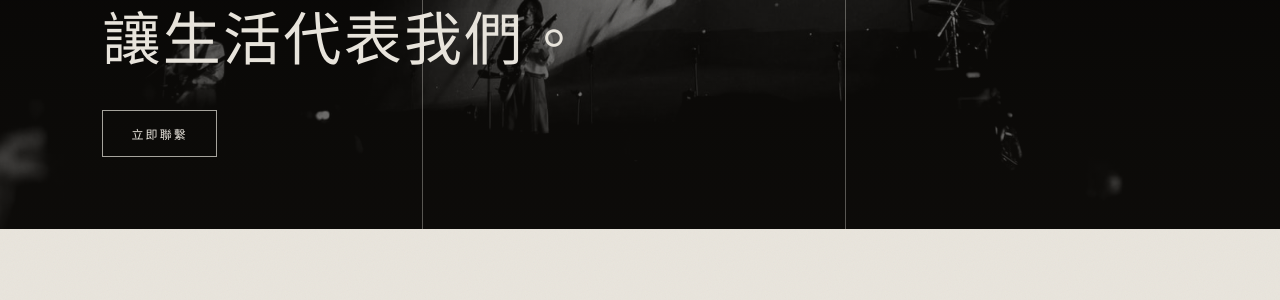
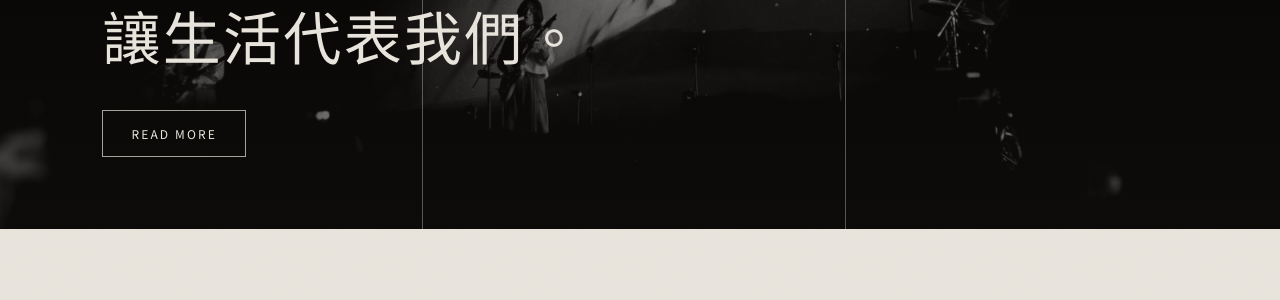
Before and after one commit to enchiang99/en-chiang-site, a Jekyll site: the page built from index.html, in a window 1280 px wide and 900 px high, scrolled down 338 px. Shown: the part 135-435 px from the top of the window. Built offline with Jekyll 4.4.1, drawn with Linux system fonts in a browser that asks for light colours.

Commit message:
首頁首圖按鈕改回 READ MORE（連到所有文章）；全螢幕看照片時暫停平滑捲動
Co-Authored-By: Claude Opus 5.5 <noreply@anthropic.com>
Claude-Session: https://claude.ai/code/session_01Q5Kbzdn4JmZD2dGUASyrXn

```diff
--- a/_data/site.yml
+++ b/_data/site.yml
@@ -4,8 +4,8 @@ hero:
   label: 生活的模樣
   title_line1: 讓視角代表生活，
   title_line2: 讓生活代表我們。
-  cta_text: 立即聯繫
-  cta_link: /contact/
+  cta_text: READ MORE
+  cta_link: /archive.html
 quote:
   text: 嘿，你相信許願嗎？
   desc: |
```
Also changed, not shown: _layouts/default.html (+5 -2 lines).
